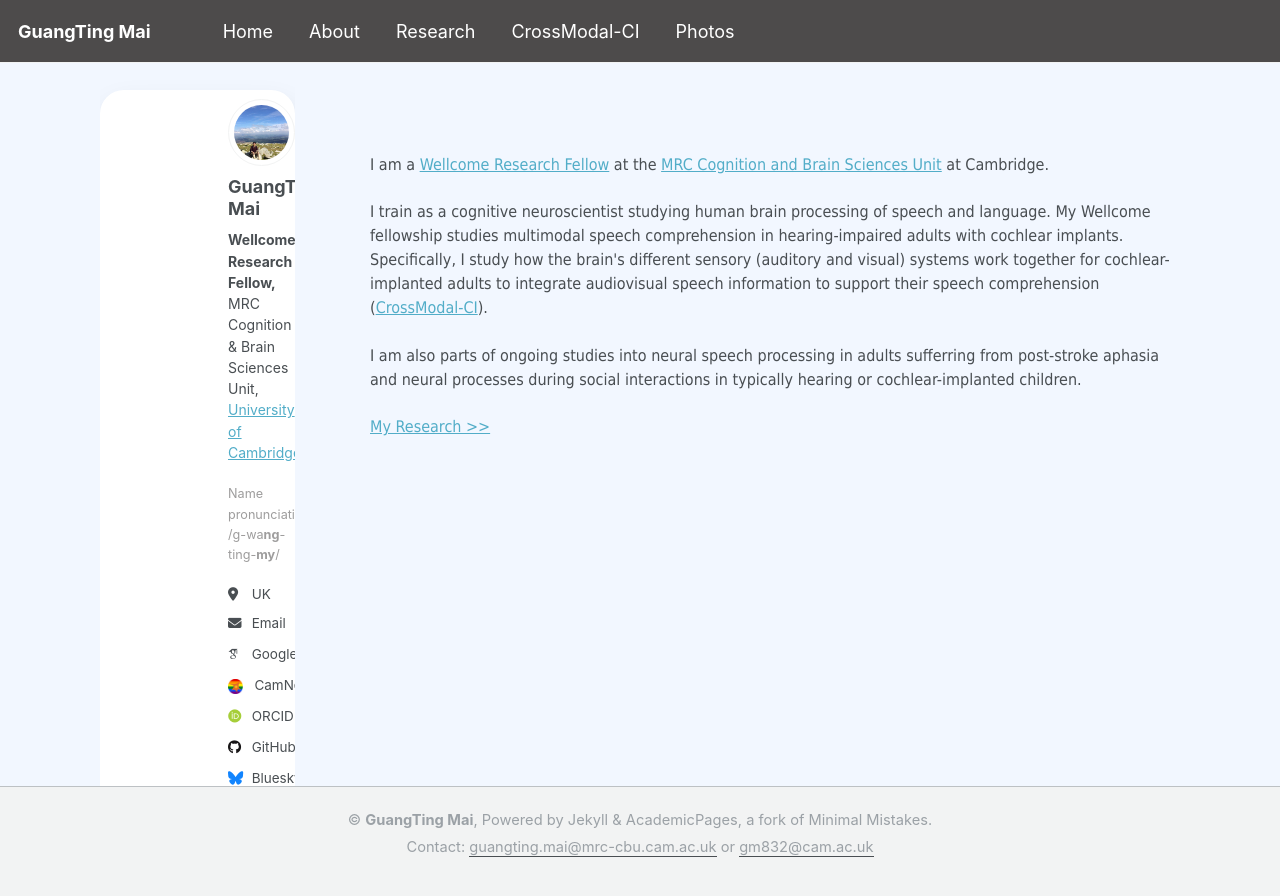
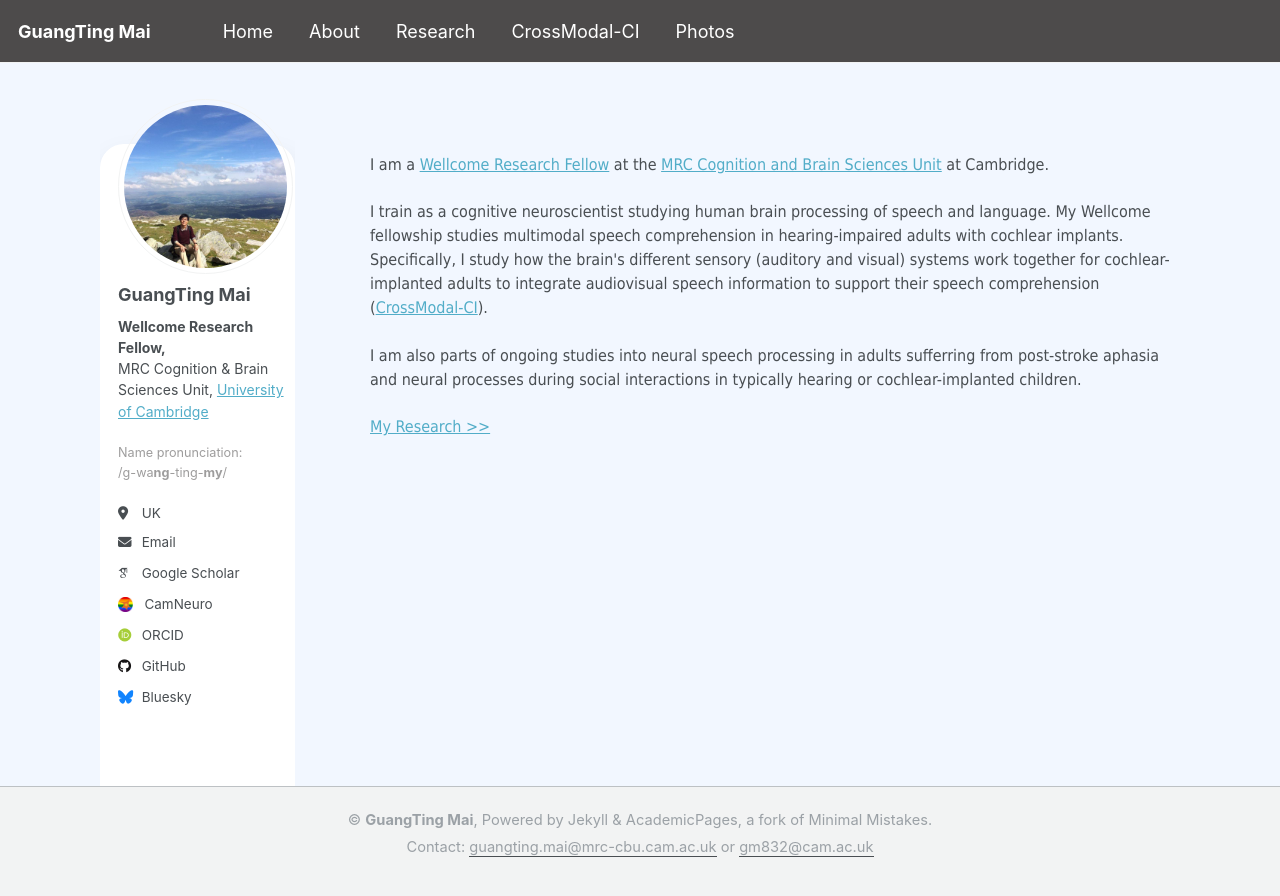
Before and after one commit to guangtingmai/guangtingmai.github.io, a Jekyll site: the page built from _pages/readme.html, in a window 1280 px wide. Shown: the top 896 px of the page. Built offline with Jekyll 4.4.1, drawn with Linux system fonts in a browser that asks for light colours; some web fonts are replaced.

Commit message:
Update custom.scss

```diff
--- a/_sass/custom.scss
+++ b/_sass/custom.scss
@@ -79,16 +79,16 @@ html, body {
 
 .sidebar {
   position: relative;
-  padding-left: 10% !important;
+  padding-left: 1rem !important;
 }
 
 .sidebar::before {
   content: "";
   position: absolute;
-  top: 6vh;            /* Start at top of sidebar */
+  top: 6rem;            /* Start at top of sidebar */
   left: 0;
   right: 0;
-  height: 82vh;     /* Adjust until it covers profile + bio + follow */
+  height: 82rem;     /* Adjust until it covers profile + bio + follow */
   background: #fff;
   border-radius: 24px;
   box-shadow: 2px 14px 28px rgba(0,0,0,0.1);
```
